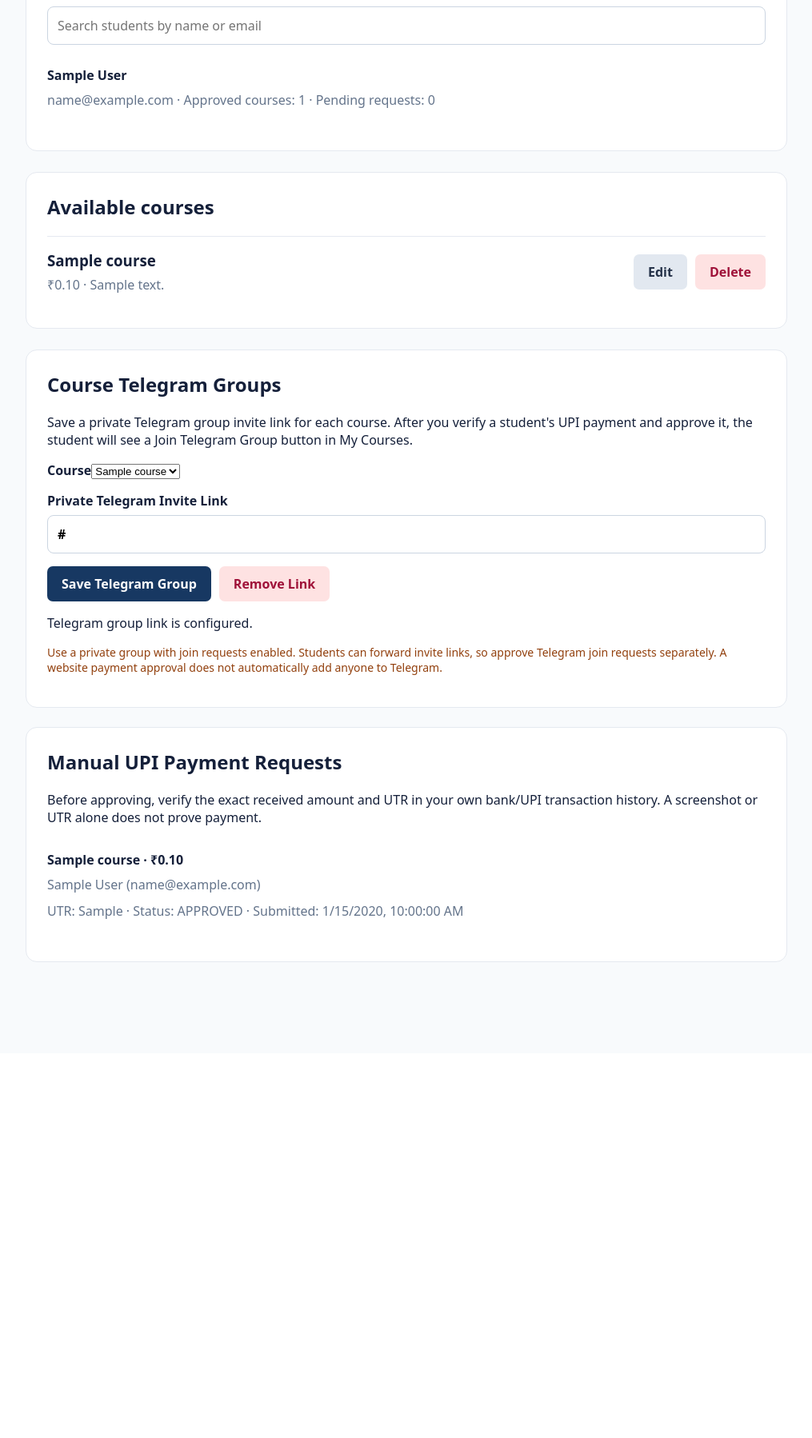
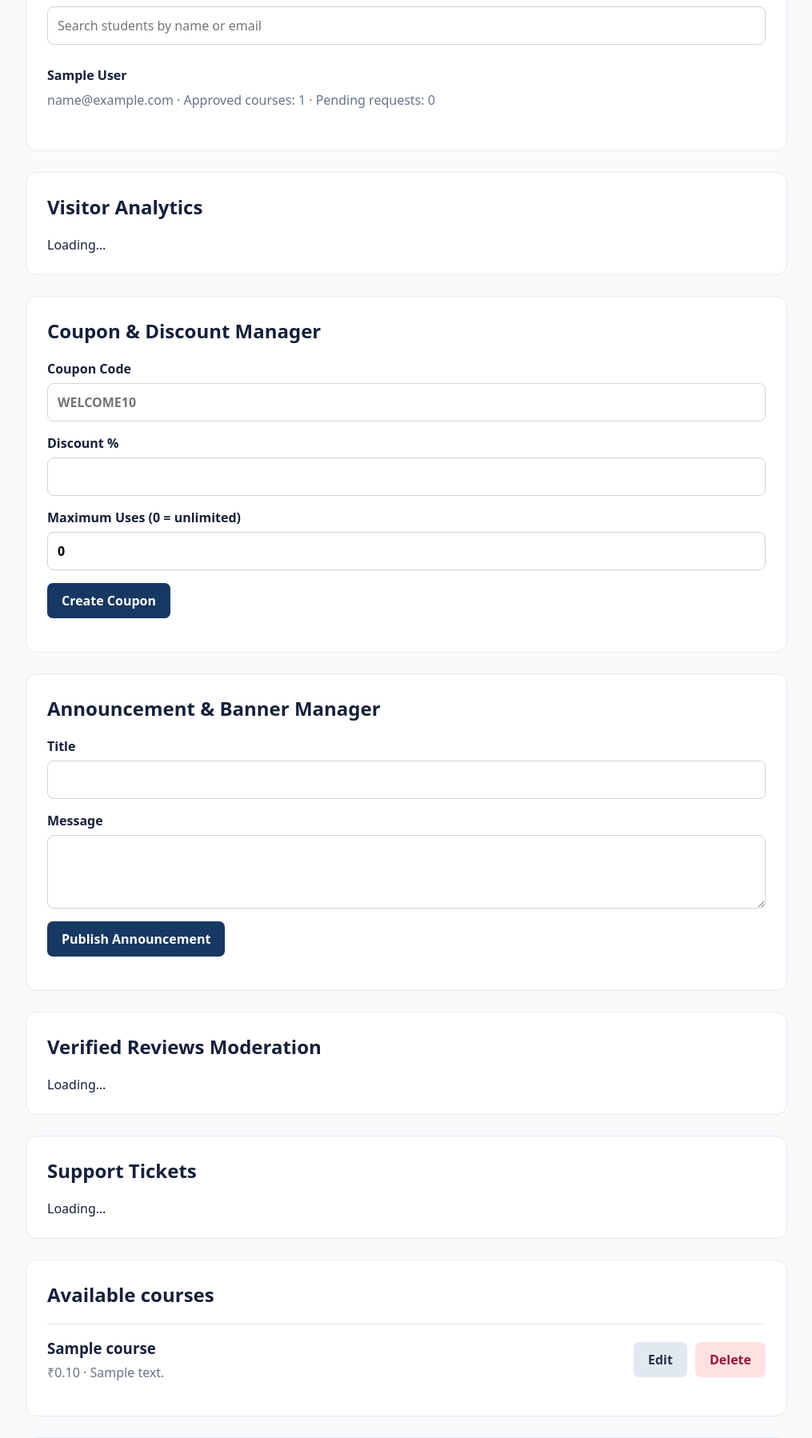
Before and after one commit to sayannandi293-design/Imperial-Education, a Spring Boot app: page /admin.html in a window 1280 px wide. Shown: the part 1357-3155 px from the top of the page at 80% size, without its empty margins (132-1147 px from the left). Before the commit the page ends 2560 px from the top, so only its background shows below. Run offline with Spring Boot 4, Linux system fonts and the light colour scheme; a user stored in the database is signed in; tables that the repository leaves empty hold one stand-in row (values such as "Sample post"); some of the project's set-up classes (security, data sources, template engines, error pages and the like) are left out, and stand-ins take their place.

Commit message:
Integrate new student and admin modules and public visit collection

```diff
--- a/src/main/resources/static/admin.html
+++ b/src/main/resources/static/admin.html
@@ -8,7 +8,19 @@
 <label>Image URL (optional)<input id="course-image" type="url" placeholder="https://example.com/course.jpg"></label>
 <div class="actions"><button class="admin-button" type="submit" id="save-btn">Save Course</button><button class="secondary-button" type="button" id="cancel-btn" hidden>Cancel Edit</button></div></form>
 <p id="form-message" role="status" aria-live="polite"></p></section>
-<section class="admin-panel"><h2>Sales Dashboard</h2><div id="sales-insights">Loading sales insights…</div></section><section class="admin-panel"><h2>Student Management</h2><div id="student-management">Loading registered students…</div></section><section class="admin-panel"><h2>Available courses</h2><div id="admin-courses">Loading courses…</div></section>
+<section class="admin-panel"><h2>Sales Dashboard</h2><div id="sales-insights">Loading sales insights…</div></section><section class="admin-panel"><h2>Student Management</h2><div id="student-management">Loading registered students…</div></section><section class="admin-panel"><h2>Visitor Analytics</h2><div id="visitor-analytics">Loading…</div></section>
+<section class="admin-panel"><h2>Coupon & Discount Manager</h2><form id="coupon-form">
+<label>Coupon Code<input id="coupon-name" minlength="3" maxlength="40" required placeholder="WELCOME10"></label>
+<label>Discount %<input id="coupon-percent" type="number" min="1" max="90" required></label>
+<label>Maximum Uses (0 = unlimited)<input id="coupon-limit" type="number" min="0" value="0" required></label>
+<button class="admin-button" type="submit">Create Coupon</button></form><p id="coupon-admin-message" role="status"></p><div id="coupon-admin-list"></div></section>
+<section class="admin-panel"><h2>Announcement & Banner Manager</h2><form id="announcement-form">
+<label>Title<input id="announcement-title" maxlength="120" required></label>
+<label>Message<textarea id="announcement-message" maxlength="500" rows="3" required></textarea></label>
+<button class="admin-button" type="submit">Publish Announcement</button></form><p id="announcement-admin-message" role="status"></p><div id="announcement-admin-list"></div></section>
+<section class="admin-panel"><h2>Verified Reviews Moderation</h2><div id="review-admin-list">Loading…</div></section>
+<section class="admin-panel"><h2>Support Tickets</h2><div id="ticket-admin-list">Loading…</div></section>
+<section class="admin-panel"><h2>Available courses</h2><div id="admin-courses">Loading courses…</div></section>
 <section class="admin-panel"><h2>Course Telegram Groups</h2>
 <p>Save a private Telegram group invite link for each course. After you verify a student's UPI payment and approve it, the student will see a Join Telegram Group button in My Courses.</p>
 <form id="telegram-form">
@@ -17,4 +29,4 @@
 <div class="actions"><button class="admin-button" type="submit">Save Telegram Group</button><button class="danger-button" type="button" id="remove-telegram">Remove Link</button></div>
 </form><p id="telegram-message" role="status"></p><p class="warning-note">Use a private group with join requests enabled. Students can forward invite links, so approve Telegram join requests separately. A website payment approval does not automatically add anyone to Telegram.</p>
 </section>
-<section class="admin-panel" style="margin:24px auto;max-width:1000px"><h2>Manual UPI Payment Requests</h2><p>Before approving, verify the exact received amount and UTR in your own bank/UPI transaction history. A screenshot or UTR alone does not prove payment.</p><p id="payment-message" role="status"></p><div id="payment-requests">Loading requests…</div></section></main><script src="/admin.js"></script></body></html>
+<section class="admin-panel" style="margin:24px auto;max-width:1000px"><h2>Manual UPI Payment Requests</h2><p>Before approving, verify the exact received amount and UTR in your own bank/UPI transaction history. A screenshot or UTR alone does not prove payment.</p><p id="payment-message" role="status"></p><div id="payment-requests">Loading requests…</div></section></main><script src="/admin.js"></script><script src="/admin-extra.js"></script></body></html>
```
